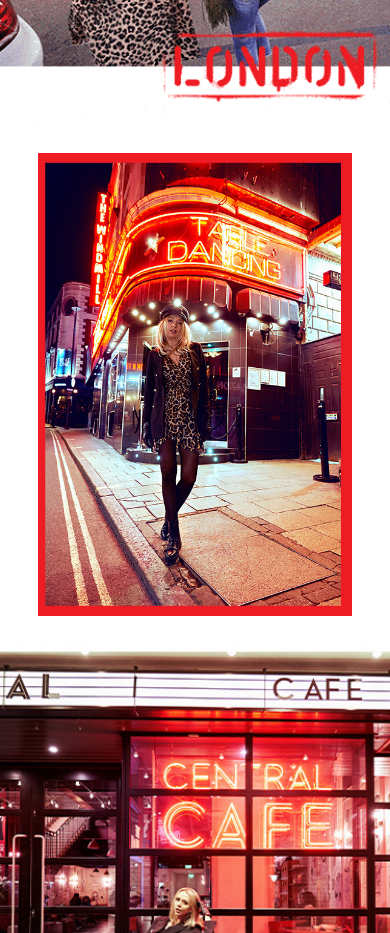
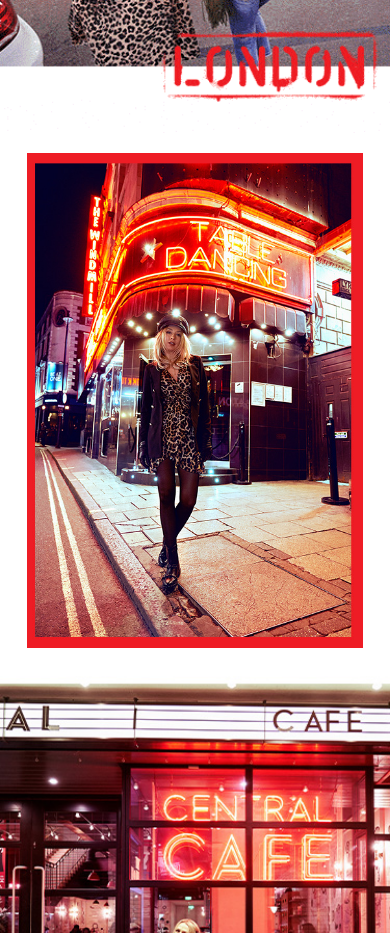
Before and after one commit to aleksandercie/zadanie-lp-1, a plain HTML site: page index.html in a window 390 px wide. Shown: the part 1220-2153 px from the top of the page. Drawn offline with Linux system fonts and the light colour scheme.

Commit message:
Update main.css

```diff
--- a/style/main.css
+++ b/style/main.css
@@ -405,11 +405,13 @@ body{
         margin: 0 auto;
         top: 0;
         left: 0;
+        right: 0;
+        width: 86%;
         display: flex;
         justify-content: center;
     }
     .banner img{
-        width: 115%;
+        width: 100%;
         margin: 20px auto;
     }
     .cafe-banner img {
```
